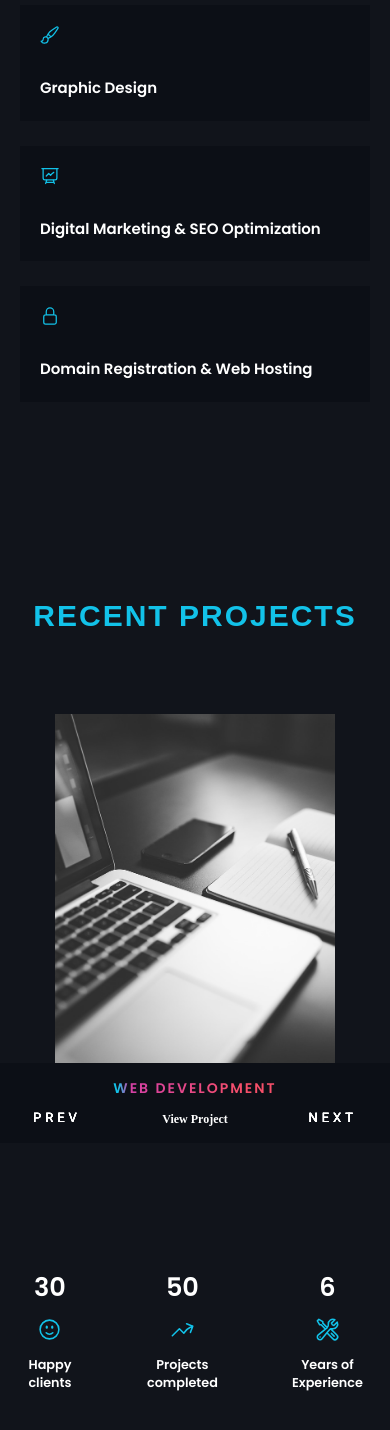
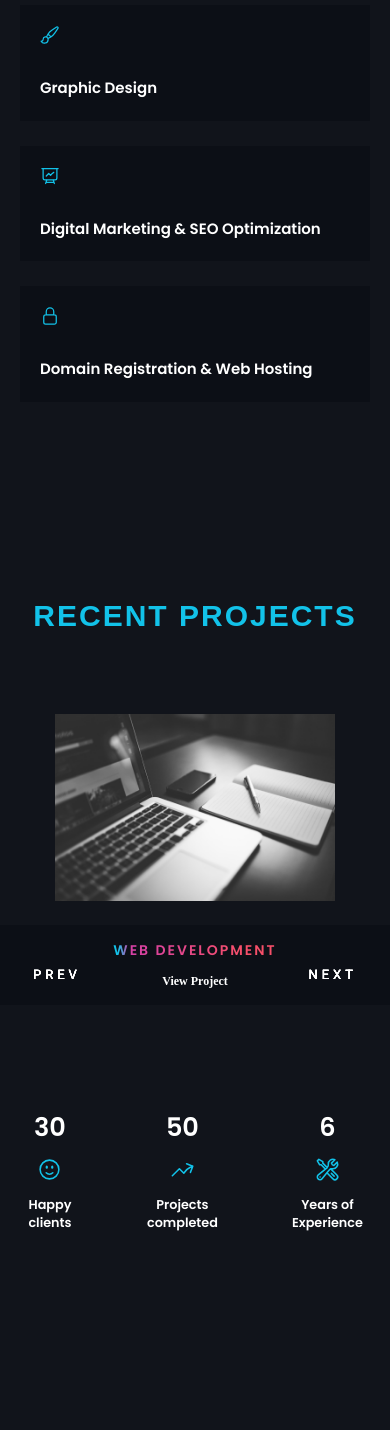
Before and after one commit to collinsMutai/Web-Design-Agency, a React (Create React App) app in the folder client/: page / in a window 390 px wide. Shown: the part 1982-3412 px from the top of the page. After the commit the page ends 3314 px from the top, so only its background shows below. Built offline with nearby package versions, Linux system fonts and the light colour scheme.

Commit message:
media query

```diff
--- a/client/src/Components/FeaturedProjects/FeaturedProjects.css
+++ b/client/src/Components/FeaturedProjects/FeaturedProjects.css
@@ -149,12 +149,12 @@
     font-size: 35px;
   }
   .project-desc {
-    bottom: 10%;
+    bottom: 0;
     width: 100%;
   }
   .arrows-prev,
   .arrows-next {
-    bottom: 10%;
+    bottom: 0;
   }
 
   .arrows-prev {
@@ -172,7 +172,7 @@
   }
   .project-image {
     width: 80%;
-    height: 350px;
+    height: auto;
   }
   .recent-projects {
     font-size: 30px;
@@ -180,11 +180,11 @@
 
   .project-desc {
     width: 100%;
-    bottom: 25px;
+    bottom: 0;
   }
   .arrows-prev,
   .arrows-next {
-    bottom: 20px;
+    bottom: 0;
   }
 
   .arrows-prev {
@@ -202,7 +202,7 @@
   }
   .project-image {
     width: 90%;
-    height: 300px;
+    height: auto;
   }
   .recent-projects {
     font-size: 24px;
@@ -232,10 +232,10 @@
   }
   .project-image {
     width: 90%;
-    height: 250px;
+    height: auto;
   }
   .project-desc {
-    bottom: 5px;
+    bottom: 0;
   }
   .arrows-prev,
   .arrows-next {
--- a/client/src/Components/HappyClients/HappyClients.css
+++ b/client/src/Components/HappyClients/HappyClients.css
@@ -51,7 +51,7 @@
 }
 @media (max-width: 425px) {
   .happyclients-container {
-    top: 3150px;
+    top: 2990px;
     height: auto;
   }
   .item h1 {
@@ -70,7 +70,7 @@
 }
 @media (max-width: 375px) {
   .happyclients-container {
-    top: 2910px;
+    top: 2800px;
     height: auto;
   }
   .item h1 {
@@ -89,7 +89,7 @@
 }
 @media (max-width: 320px) {
   .happyclients-container {
-    top: 2890px;
+    top: 2810px;
     padding: 100px 20px;
     height: auto;
   }
```
Also changed, not shown: 6 other files (tests, documents, lock files or other folders).
